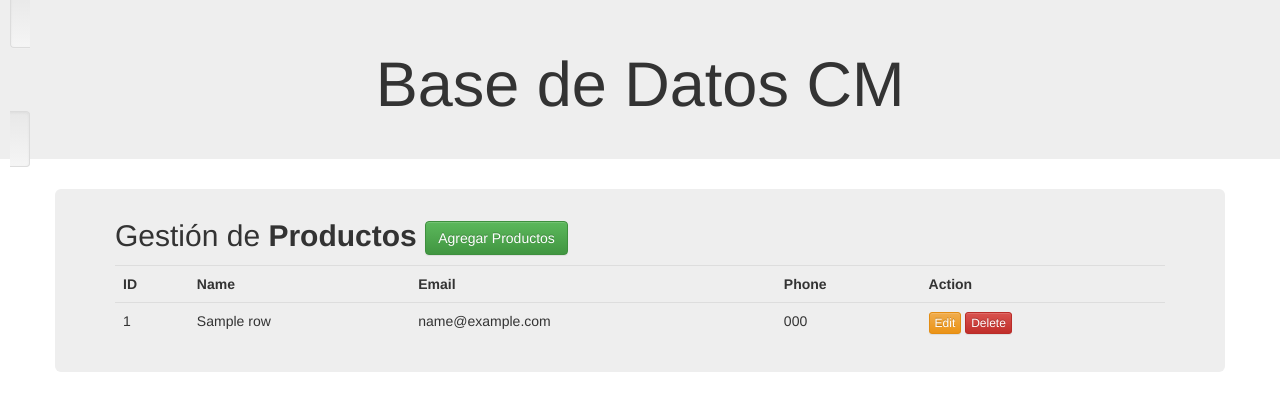
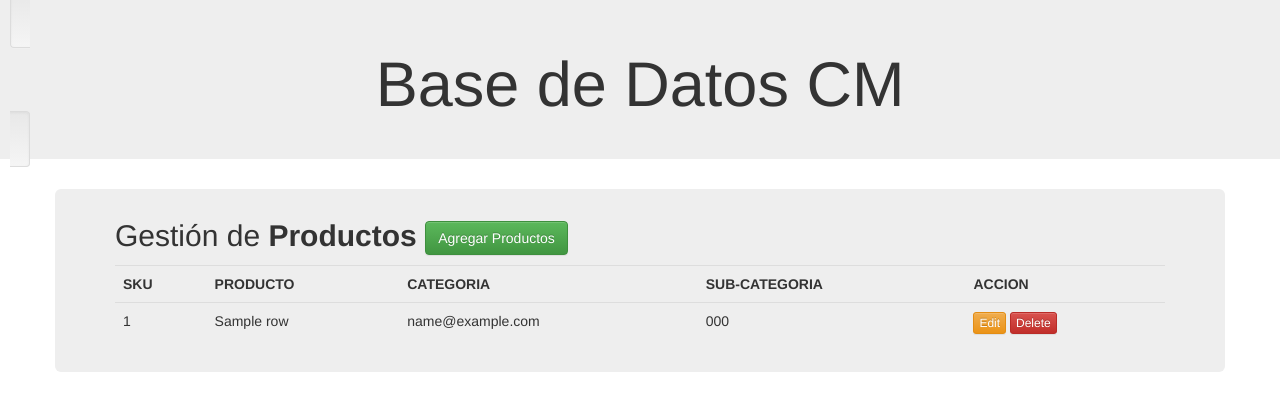
Before and after one commit to Ranset/cmcrud, a Flask app: template templates/index.html in a window 1280 px wide. Shown: the top 411 px of the page. Run offline with Flask 3, Linux system fonts and the light colour scheme; the template is opened without the code that fills it: most values are stand-ins (such as "Sample title", 1, 10 or a date in 2020); parts of the project's set-up code (start-up, migrations or seed data) failed here and were passed over; some libraries are stand-ins or nearby versions.

Commit message:
Implementacion de los modelos

```diff
--- a/main.py
+++ b/main.py
@@ -1,6 +1,70 @@
 from flask import Flask, render_template
+from flask_sqlalchemy import SQLAlchemy
 
 app = Flask(__name__)
+
+# @note Config ORM
+app.secret_key = 'MySecretKey'
+
+app.config['SQLALCHEMY_DATABASE_URI'] = 'mysql+mysqlconnector://root:''@localhost:3306/productos'
+app.config['SQLALCHEMY_TRACK_MODIFICATIONS'] = False # Si no ponemos esto nos manda una advertencia
+
+db = SQLAlchemy(app)
+
+# @note Modelos
+class Categoria(db.Model):
+    __tablename__ = 'categoria'
+
+    id = db.Column(db.Integer, primary_key=True, autoincrement=True)
+    categoria = db.Column(db.String(50), nullable=False, collation='utf8mb4_general_ci')
+
+    def __init__ (self, categoria) -> None:
+        self.categoria = categoria
+
+class SubCategoria(db.Model):
+    __tablename__ = 'sub_categoria'
+
+    id = db.Column(db.Integer, primary_key=True, autoincrement=True)
+    padre = db.Column(db.Integer, nullable=False)
+    sub_categoria = db.Column(db.String(50), nullable=False, collation='utf8mb4_general_ci')
+
+    def __init__(self, padre, sub_categoria):
+        self.padre = padre
+        self.sub_categoria = sub_categoria
+
+class Marca(db.Model):
+    __tablename__ = 'marca'
+
+    id = db.Column(db.Integer, primary_key=True, autoincrement=True)
+    marca = db.Column(db.String(50), nullable=False, collation='utf8mb4_general_ci')
+
+    def __init__(self, marca) -> None:
+        self.marca = marca
+
+class Productos(db.Model):
+    __tablename__ = 'productos'
+
+    id = db.Column(db.Integer, primary_key=True, autoincrement=True)
+    sku = db.Column(db.String(50, collation='utf8mb4_general_ci'), nullable=True)
+    nombre_producto = db.Column(db.String(300, collation='utf8mb4_general_ci'), nullable=True)
+    categoria = db.Column(db.Integer, nullable=True)
+    sub_categoria = db.Column(db.Integer, nullable=True)
+    marca = db.Column(db.Integer, nullable=True)
+    modelo = db.Column(db.String(50, collation='utf8mb4_general_ci'), nullable=True)
+    costo_con_iva = db.Column(db.Integer, nullable=True)
+    costo_sin_iva = db.Column(db.Integer, nullable=True)
+
+    def __init__(self, sku, nombre_producto, categoria, sub_categoria, marca, modelo, costo_con_iva, costo_sin_iva):
+        self.sku = sku
+        self.nombre_producto = nombre_producto
+        self.categoria = categoria
+        self.sub_categoria = sub_categoria
+        self.marca = marca
+        self.modelo = modelo
+        self.costo_con_iva = costo_con_iva
+        self.costo_sin_iva = costo_sin_iva
+
+# FIN Modelos
 
 @app.route('/')
 def index():
--- a/templates/index.html
+++ b/templates/index.html
@@ -31,11 +31,11 @@
                     <table class="table table-hover table-dark">
 
                         <tr>
-                            <th>ID</th>
-                            <th>Name</th>
-                            <th>Email</th>
-                            <th>Phone</th>
-                            <th>Action</th>
+                            <th>SKU</th>
+                            <th>PRODUCTO</th>
+                            <th>CATEGORIA</th>
+                            <th>SUB-CATEGORIA</th>
+                            <th>ACCION</th>
                         </tr>
 
                         {% for row in all_data %}
```
